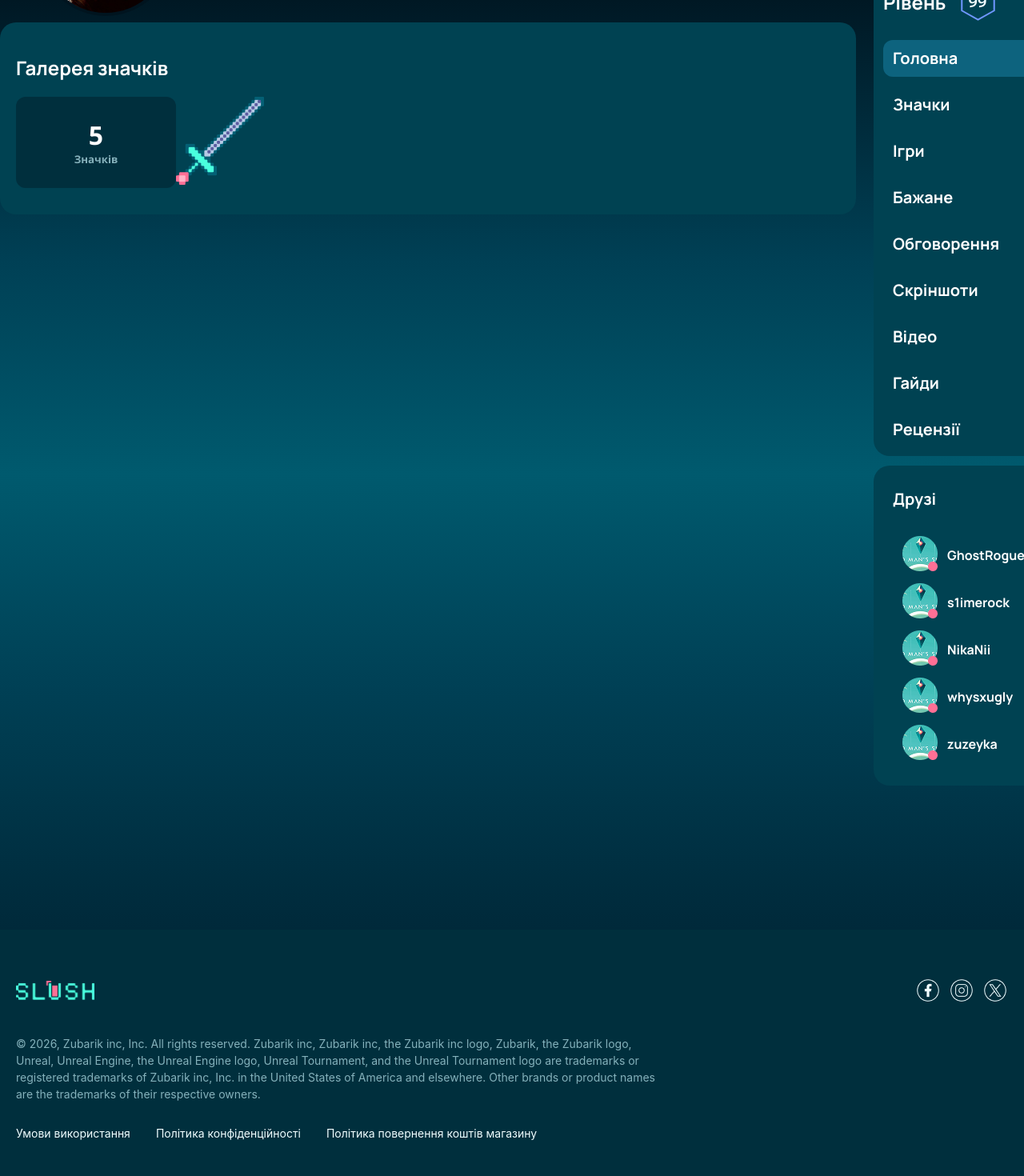
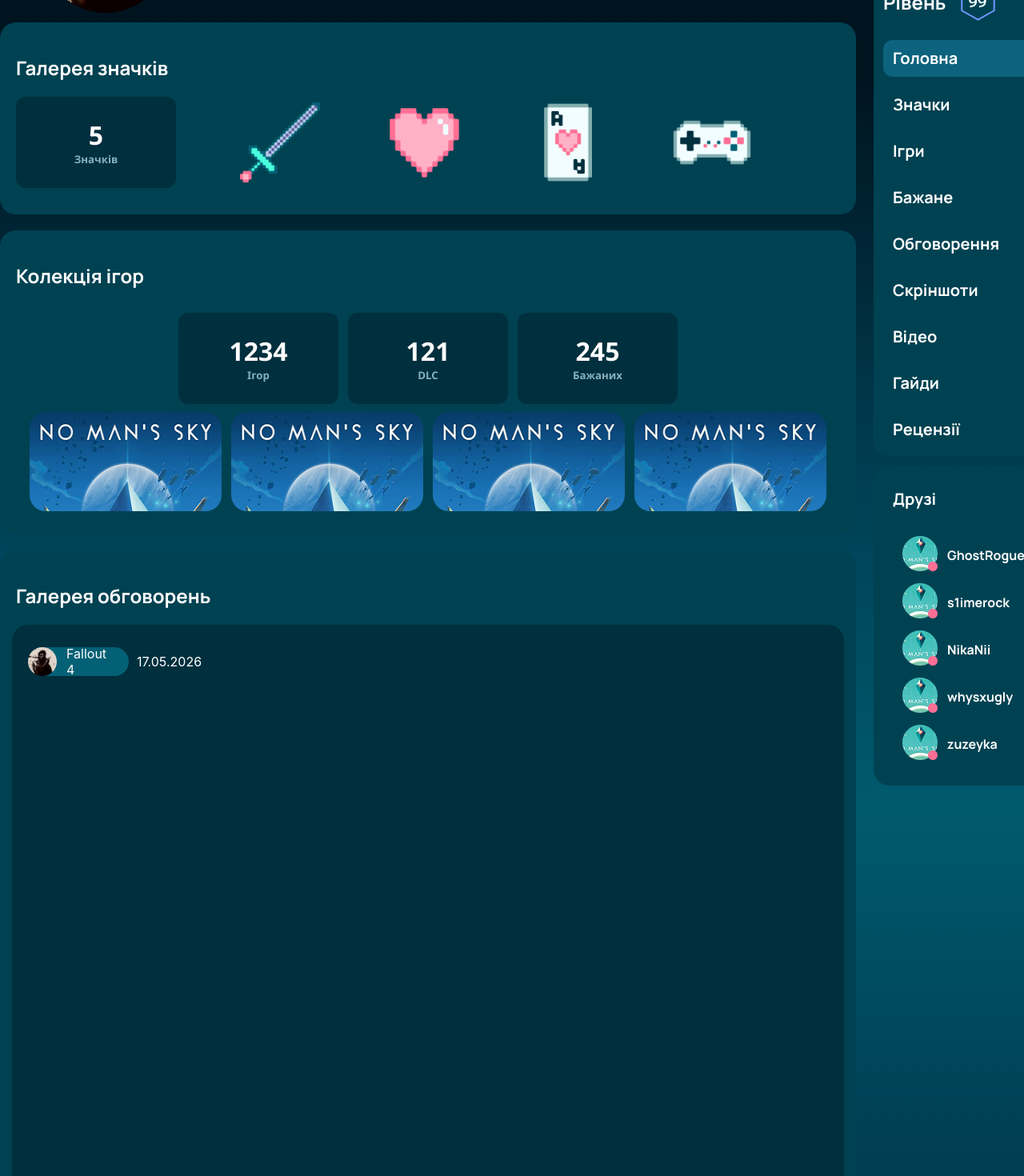
Before and after one commit to TheBadPupsik/steam-parody, a React (Create React App) app: page /profile in a window 1280 px wide. Shown: the part 300-1770 px from the top of the page at 80% size. Built offline with nearby package versions, Linux system fonts and the light colour scheme; a web font is replaced by a local one.

Commit message:
ProfileUpdate

```diff
--- a/src/components/ProfileGeneralPage/ProfileGeneralPage.css
+++ b/src/components/ProfileGeneralPage/ProfileGeneralPage.css
@@ -1,4 +1,10 @@
 .ProfileGeneralPage {
+    display: flex;
+    flex-direction: column;
+    gap: 20px;
+}
+
+.GalleryBadges {
     width: 1030px;
     height: 200px;
     display: flex;
@@ -8,8 +14,8 @@
     padding: 20px;
 }
 
-.Badges {
-    font-family:'Segoe UI', Tahoma, Geneva, Verdana, sans-serif;
+.InfoMore {
+    font-family: 'Segoe UI', Tahoma, Geneva, Verdana, sans-serif;
     background-color: #002F3D;
     width: 200px;
     height: 114px;
@@ -21,22 +27,112 @@
     text-align: center;
 }
 
-.Badges h1 {
+.InfoMore h1 {
     color: white;
     margin: 0;
 }
 
-.Badges h5 {
+.InfoMore h5 {
     color: #CCF8FFA6;
     margin: 0;
 }
 
-.Gallery{
+.Gallery {
     display: flex;
     width: 990px;
 }
 
-.Gallery img{
+.Gallery img {
+    width: 100px;
+    height: 100px;
+}
+
+.BadgesShow {
+    display: flex;
+    align-items: center;
+    justify-content: center;
+    gap: 80px;
+    margin-left: 80px;
+}
+
+.GameCollection {
+    width: 1030px;
+    height: 340px;
+    display: flex;
+    flex-direction: column;
+    background-color: #004252;
+    border-radius: 20px;
+    padding: 20px;
+    gap: 10px;
+}
+
+
+.GameCollectionInfo {
+    display: flex;
+    gap: 12px;
+    justify-content: center;
+}
+
+.GamesShow {
+    display: flex;
+    justify-content: center;
+    gap: 12px;
+}
+
+.Game1 {
+    width: 240px;
+    height: 124px;
+    border-radius: 20px;
+}
+
+.DiscussionGallery {
+    width: 1030px;
+    height: 1094px;
+    display: flex;
+    flex-direction: column;
+    align-items: center;
+    background-color: #004252;
+    border-radius: 20px;
+    padding: 20px;
+}
+
+.Discussion {
+    display: flex;
+    flex-direction: column;
+    justify-content: space-between;
+    gap: 24px;
+    width: 1000px;
+    height: 780px;
+    padding: 20px;
+    border-radius: 20px;
+    background-color: #002F3D;
+}
+
+.GalleryName {
+    align-self: flex-start;
+}
+
+.userInfo{
+    display: flex;
+    align-items: center;
+    gap: 10px;
+}
+
+.accountInfo {
+    display: flex;
+    flex-direction: row;
+    justify-content: left;
+    align-items: center;
     width: 110px;
-    height: 110px;
+    height: 36px;
+    background: #046075;
+    padding-right: 16px;
+    gap: 12px;
+    border-radius: 20px;
 }
+
+.accountInfo img {
+    width: 36px;
+    height: 36px;
+    border-radius: 50%;
+}
--- a/src/components/ProfileGeneralPage/ProfileGeneralPage.js
+++ b/src/components/ProfileGeneralPage/ProfileGeneralPage.js
@@ -3,20 +3,64 @@
 function ProfileGeneralPage() {
   return (
     <div className="ProfileGeneralPage">
+
       <div className='GalleryBadges'>
         <div className='GalleryName'>
           <h2>Галерея значків</h2>
         </div>
         <div className='Gallery'>
-          <span className='Badges'>
+          <span className='InfoMore'>
             <h1>5</h1>
             <h5>Значків</h5>
           </span>
-          <span className=''>
+          <span className='BadgesShow'>
+            <img src='././images/Badges.png' alt='Badge' />
+            <img src='././images/Badges-1.png' alt='Badge' />
+            <img src='././images/Badges-2.png' alt='Badge' />
+            <img src='././images/Badges-3.png' alt='Badge' />
+          </span>
+        </div>
+      </div>
 
+      <div className='GameCollection'>
+        <div className='GalleryName'>
+          <h2>Колекція ігор</h2>
+        </div>
+        <div className='GameCollectionInfo'>
+          <span className='InfoMore'>
+            <h1>1234</h1>
+            <h5>Ігор</h5>
           </span>
-            <img src='././images/Badges.png' alt='Badge' />
+          <span className='InfoMore'>
+            <h1>121</h1>
+            <h5>DLC</h5>
+          </span>
+          <span className='InfoMore'>
+            <h1>245</h1>
+            <h5>Бажаних</h5>
+          </span>
         </div>
+
+        <div className='GamesShow'>
+          <img className='Game1' src='././images/game1.jpg' alt='game' />
+          <img className='Game1' src='././images/game1.jpg' alt='game' />
+          <img className='Game1' src='././images/game1.jpg' alt='game' />
+          <img className='Game1' src='././images/game1.jpg' alt='game' />
+        </div>
+      </div>
+
+      <div className='DiscussionGallery'>
+        <div className='GalleryName'>
+          <h2>Галерея обговорень</h2>
+        </div>
+
+        <div className='Discussion'>
+          <div className='userInfo'>
+            <span className='accountInfo'><img src='././images/profile-avatar.jpg' alt='icon' /> <p>Fallout 4</p></span>
+            <p className='date'>17.05.2026</p>
+          </div>
+        </div>
+
       </div>
     </div>
   );
```
Also changed, not shown: public/images/game1.jpg (added).
